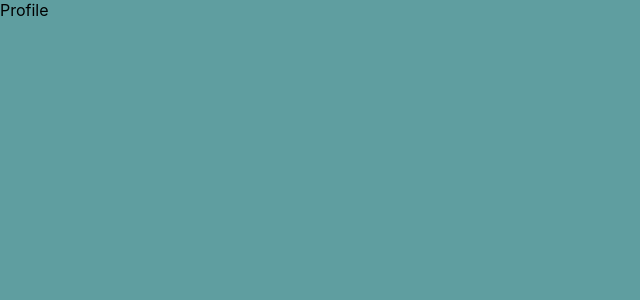
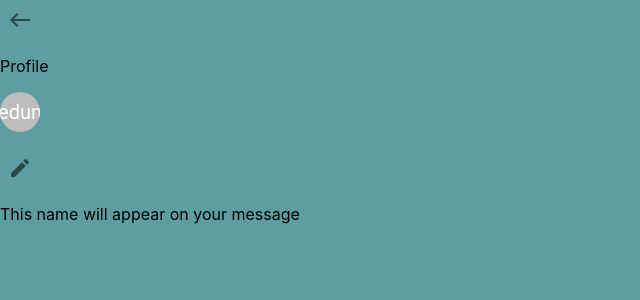
Before and after one commit to nicolasjusten95/chat-app, a React (Create React App) app in the folder frontend/: page /profile in a window 1280 px wide. Shown: the top 300 px of the page, without its empty margins (0-640 px from the left). Built offline with nearby package versions, Linux system fonts and the light colour scheme.

Commit message:
added basic profile component

```diff
--- a/frontend/package.json
+++ b/frontend/package.json
@@ -5,6 +5,7 @@
   "dependencies": {
     "@emotion/react": "^11.11.4",
     "@emotion/styled": "^11.11.5",
+    "@mui/icons-material": "^5.15.15",
     "@mui/material": "^5.15.15",
     "@testing-library/jest-dom": "^5.17.0",
     "@testing-library/react": "^13.4.0",
--- a/frontend/src/components/profile/Profile.tsx
+++ b/frontend/src/components/profile/Profile.tsx
@@ -1,9 +1,95 @@
+import {useNavigate} from "react-router-dom";
+import React, {Dispatch, useEffect, useState} from "react";
+import {useDispatch, useSelector} from "react-redux";
+import {RootState} from "../../redux/Store";
+import {AuthReducerState, IUpdateUserRequestDTO} from "../../redux/auth/Model";
+import {TOKEN} from "../../config/Config";
+import {updateUser} from "../../redux/auth/Action";
+import WestIcon from '@mui/icons-material/West';
+import {Avatar, IconButton, TextField} from "@mui/material";
+import CreateIcon from '@mui/icons-material/Create';
+import CheckIcon from '@mui/icons-material/Check';
+
 const Profile = () => {
+
+    const [flag, setFlag] = useState<boolean>(false);
+    const [fullName, setFullName] = useState<string | null>(null);
+    const [initials, setInitials] = useState<string>("")
+    const navigate = useNavigate();
+    const dispatch: Dispatch<any> = useDispatch();
+    const state: RootState = useSelector((state: AuthReducerState) => state);
+
+    useEffect(() => {
+        const letters = `${state.reqUser?.fullName.split(' ')[0][0]}${state.reqUser?.fullName.split(' ')[1][0]}`;
+        console.log(letters);
+        console.log(state.reqUser);
+        setInitials(letters);
+    }, [state]);
+
+    const onCloseProfile = () => {
+        navigate("/");
+    };
+
+    const onHandleFlag = () => {
+        setFlag(true);
+    };
+
+    const onHandleCheck = () => {
+        const token = localStorage.getItem(TOKEN);
+        if (fullName && token) {
+            const data: IUpdateUserRequestDTO = {
+                token: token,
+                fullName: fullName,
+            };
+            setFullName(fullName);
+            dispatch(updateUser(data));
+            setFlag(false);
+        }
+    };
+
+    const onChangeFullName = (e: React.ChangeEvent<HTMLTextAreaElement | HTMLInputElement>) => {
+        setFullName(e.target.value);
+    };
+
     return (
         <div>
-            Profile
+            <div>
+                <IconButton onClick={onCloseProfile}>
+                    <WestIcon/>
+                </IconButton>
+                <p>Profile</p>
+            </div>
+            <div>
+                <Avatar>{initials}</Avatar>
+            </div>
+            <div>
+                <p></p>
+                {!flag &&
+                    <div>
+                        <p>{fullName || state.reqUser?.fullName}</p>
+                        <IconButton onClick={onHandleFlag}>
+                            <CreateIcon/>
+                        </IconButton>
+                    </div>}
+                {flag &&
+                    <div>
+                        <TextField
+                            id="fullName"
+                            type="test"
+                            label="Enter your full name"
+                            variant="outlined"
+                            onChange={onChangeFullName}
+                            value={fullName}/>
+                        <IconButton onClick={onHandleCheck}>
+                            <CheckIcon/>
+                        </IconButton>
+                    </div>}
+            </div>
+            <div>
+                <p>This name will appear on your message</p>
+            </div>
         </div>
     );
-}
+};
 
 export default Profile;
--- a/frontend/src/redux/auth/Model.ts
+++ b/frontend/src/redux/auth/Model.ts
@@ -7,8 +7,8 @@ export interface ISignUpRequestDTO {
 }
 
 export interface IUpdateUserRequestDTO {
-    email: string,
-    password: string,
+    email?: string,
+    password?: string,
     fullName: string,
     token: string,
 }
```
Also changed, not shown: 1 other file (tests, documents, lock files or other folders).
